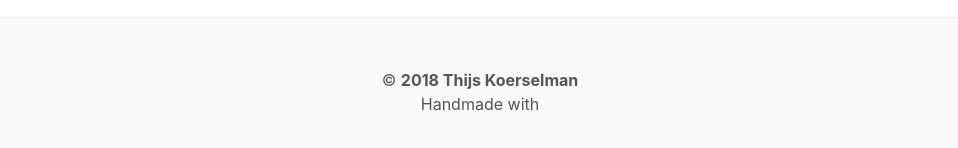
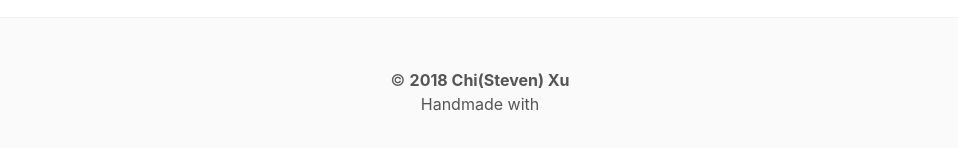
Before and after one commit to stevenxu9494/SelfResumeWebsite, a React (Create React App) app: page / in a window 1280 px wide. Shown: the part 1333-1481 px from the top of the page, without its empty margins (160-1118 px from the left). Built offline with nearby package versions, Linux system fonts and the light colour scheme.

Commit message:
Initial Commit

```diff
--- a/src/pages/App.js
+++ b/src/pages/App.js
@@ -31,7 +31,7 @@ class App extends Component {
 
          {/* 底部 */}
          <footer className={styles.footer}>
-           <p>© <b>2018 Thijs Koerselman</b></p>
+           <p>© <b>2018 Chi(Steven) Xu</b></p>
            <p>Handmade with</p>
          </footer>
       </div>
```
